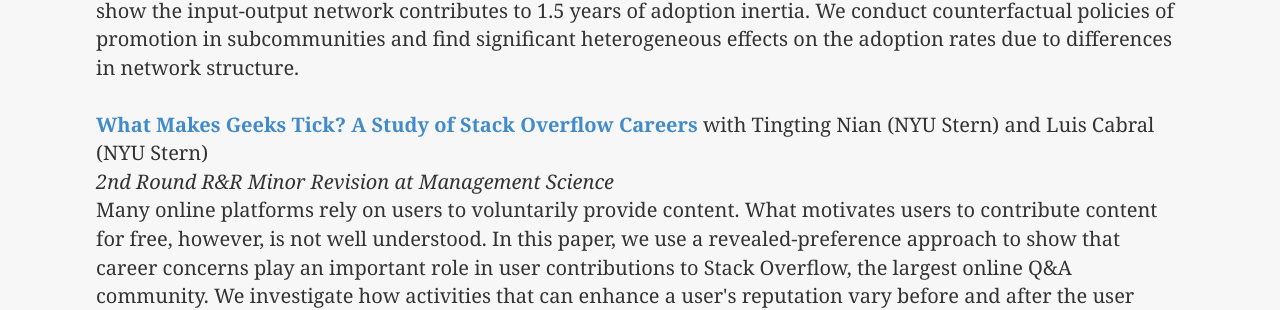
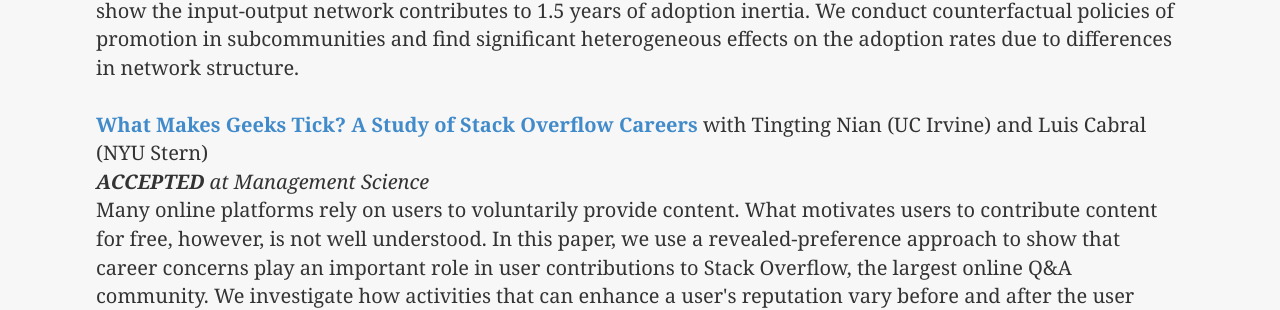
Before and after one commit to x-u/x-u.github.io, a Jekyll site: the page built from index.html, in a window 1280 px wide. Shown: the part 1320-1630 px from the top of the page. Built offline with Jekyll 4.4.1, drawn with Linux system fonts in a browser that asks for light colours; the list of posts is cut into pages by our own code.

Commit message:
Initial commit

```diff
--- a/index.html
+++ b/index.html
@@ -51,7 +51,7 @@
 This paper investigates the role of network structure on technology adoption. In particular, we study how the network of individual agents can slow down the speed of adoption. We study this issue in the context of the Python programming language by modeling the decisions to adopt Python version 3 by software packages. Python 3 provides advanced features but is not backward compatible with Python 2, which implies adoption costs. Moreover, packages form an input-output network through dependency on other packages in order to avoid writing duplicate code, and they face additional adoption costs from dependencies without Python 3 support. We build a dynamic model of technology adoption that incorporates the input-output network. With a complete dataset of package characteristics for historical releases and user downloads, we draw a complete input-output network and develop a new estimation method based on the dependency relationship. Estimation results show the average cost of one incompatible dependency is one-third the cost of updating a package's code. Simulations show the input-output network contributes to 1.5 years of adoption inertia. We conduct counterfactual policies of promotion in subcommunities and find significant heterogeneous effects on the adoption rates due to differences in network structure.
 
 <br><br>
-<A HREF="http://x-u.github.io/Xu_JMP_Stack_Overflow.pdf"><B>What Makes Geeks Tick? A Study of Stack Overflow Careers </B></A>with Tingting Nian (NYU Stern) and Luis Cabral (NYU Stern)<br><i>2nd Round R&R Minor Revision at Management Science</i><br>
+<A HREF="http://x-u.github.io/Xu_JMP_Stack_Overflow.pdf"><B>What Makes Geeks Tick? A Study of Stack Overflow Careers </B></A>with Tingting Nian (UC Irvine) and Luis Cabral (NYU Stern)<br><i> <B>ACCEPTED</B> at Management Science</i><br>
 Many online platforms rely on users to voluntarily provide content. What motivates users to contribute content for free, however, is not well understood. In this paper, we use a revealed-preference approach to show that career concerns play an important role in user contributions to Stack Overflow, the largest online Q&A community. We investigate how activities that can enhance a user's reputation vary before and after the user finds a new job. We contrast this reputation-generating activity with activities that do not improve a user's reputation. After finding a new job, users contribute 23.7% less in reputation-generating activity; by contrast, they reduce their non-reputation-generating activity by only 7.4%. These findings suggest that users contribute to Stack Overflow in part because they perceive such contributions as a way to improve future employment prospects. We provide direct evidence against alternative explanations such as integer constraints, skills mismatch, and dynamic selection effects.
 
 <br><br>
```
Also changed, not shown: 1 other file.
